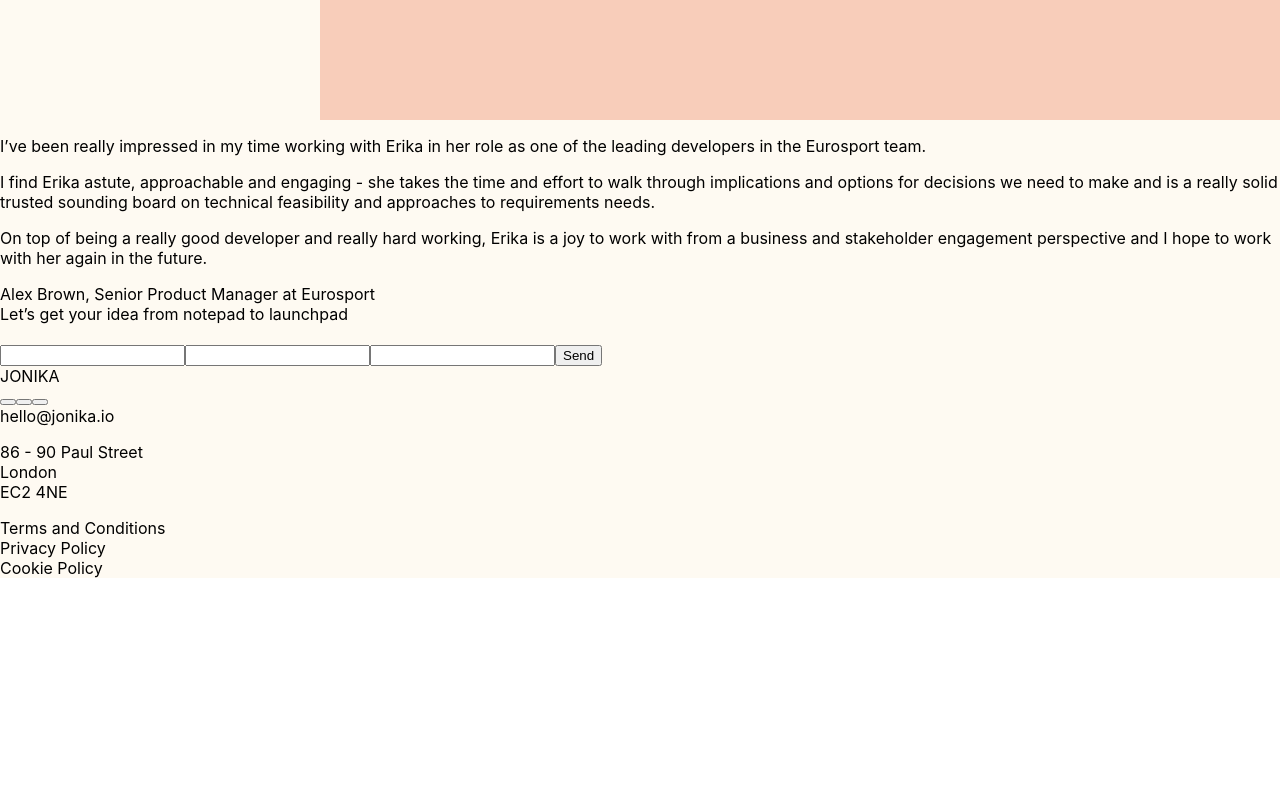
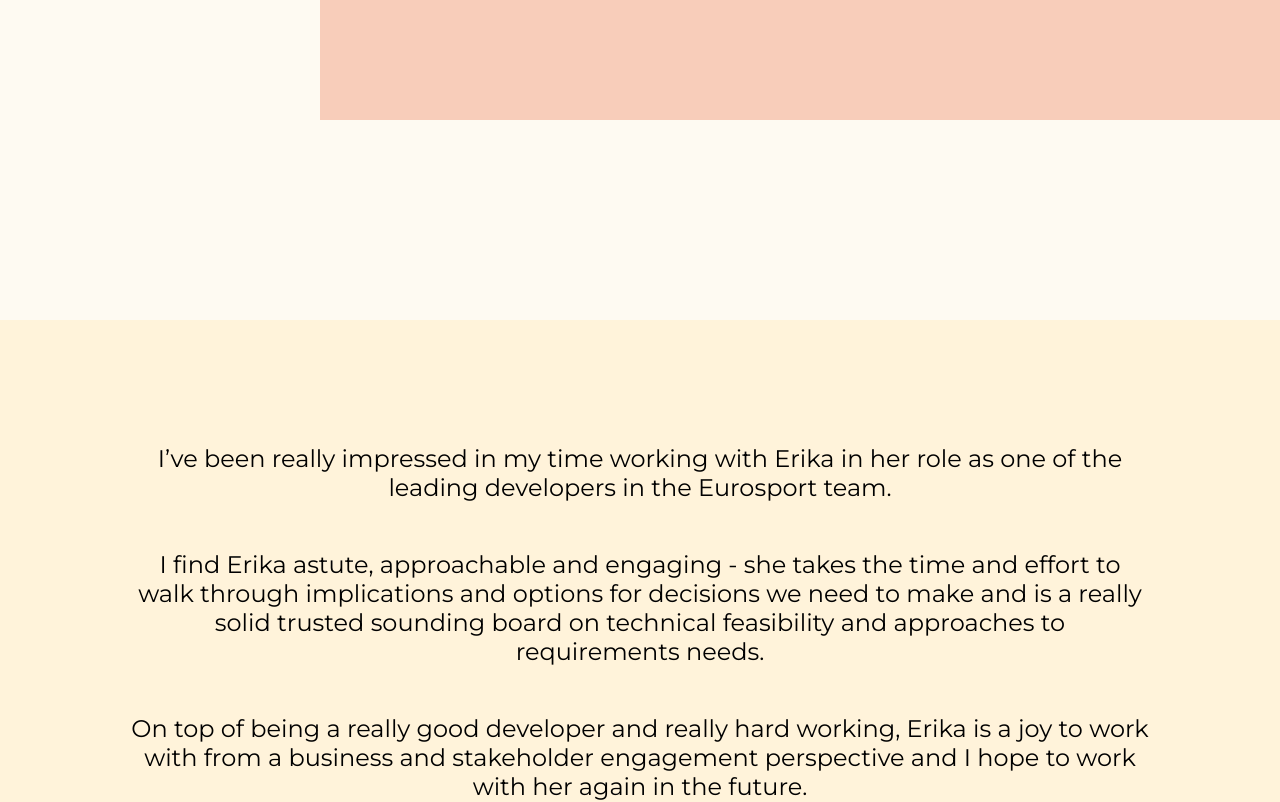
Before and after one commit to linas19/Erika_HomePage, a Next.js app: page / in a window 1280 px wide. Shown: the part 3260-4062 px from the top of the page. Before the commit the page ends 3838 px from the top, so only its background shows below. Built offline with nearby package versions, Linux system fonts and the light colour scheme.

Commit message:
fixed third page bottom

```diff
--- a/pages/index.js
+++ b/pages/index.js
@@ -111,12 +111,12 @@ export default function Home() {
             </div>
           </div>
           <div className={styles.thirdPageBottom}>
-            <div>
+            <div className={styles.thirdPageBottomText}>
               <p>I’ve been really impressed in my time working with Erika in her role as one of the leading developers in the Eurosport team.</p>
               <p>I find Erika astute, approachable and engaging - she takes the time and effort to walk through implications and options for decisions we need to make and is a really solid trusted sounding board on technical feasibility and approaches to requirements needs.</p>
               <p>On top of being a really good developer and really hard working, Erika is a joy to work with from a business and stakeholder engagement perspective and I hope to work with her again in the future.</p>
             </div>
-            <div>Alex Brown, Senior Product Manager at Eurosport</div>
+            <div className={styles.thirdPageBottomAuthor}>Alex Brown, Senior Product Manager at Eurosport</div>
           </div>
         </div>
         <div className={styles.thirdPage}>
--- a/styles/Home.module.scss
+++ b/styles/Home.module.scss
@@ -225,12 +225,14 @@
         .thirdPageTopRightTextIntro {
           font-size: 48px;
           font-family: 'Montserrat', sans-serif;
+          font-weight: 800;
         }
         .thirdPageTopRightTextDescription {
           width: 760px;
           margin-top: 50px;
           font-size: 18px;
           font-family: 'Montserrat', sans-serif;
+          font-weight: 400;
         }
         .thirdPageTopRightTextButtons {
           width: 200px;
@@ -241,6 +243,31 @@
       }
     }
   }
+  .thirdPageBottom {
+    margin-top: 200px;
+    padding-top: 100px;
+    padding-bottom: 100px;
+    background-color: #FFF3DA;
+    display: flex;
+    flex-direction: column;
+    align-items: center;
+    .thirdPageBottomText {
+      width: 1020px;
+      justify-content: center;
+      display: flex;
+      flex-direction: column;
+      align-items: center;
+      font-size: 24px;
+      font-family: 'Montserrat', sans-serif;
+      text-align: center;
+      font-weight: 400;
+    }
+    .thirdPageBottomAuthor {
+      font-family: 'Montserrat', sans-serif;
+      font-size: 24px;
+      font-weight: 700;
+    }
+  }
 }
 .thirdPageTopLeftImage {
 
```
